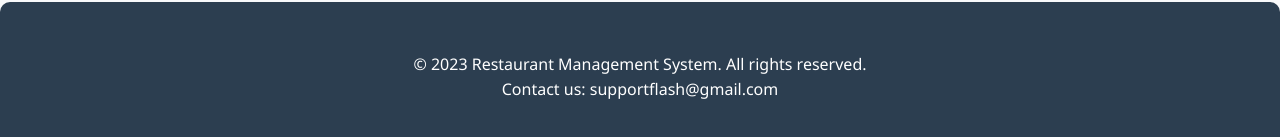
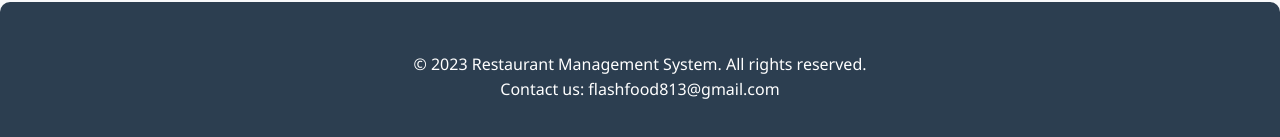
Before and after one commit to sreekarpv-9353/restaurant-subscription-app, a React (Create React App) app: page / in a window 1280 px wide. Shown: the part 1312-1449 px from the top of the page. Built offline with nearby package versions, Linux system fonts and the light colour scheme.

Commit message:
update
update

```diff
--- a/src/App.js
+++ b/src/App.js
@@ -84,7 +84,7 @@ function App() {
                 <p>Please reach out to our customer support team to complete your annual subscription.</p>
                 <div className="support-contact">
                   <strong>Customer Support:</strong>
-                  <div className="phone-number">supportflash@gmail.com</div>
+                  <div className="phone-number">flashfood813@gmail.com</div>
                 </div>
                 <button
                   className="btn btn-secondary"
@@ -101,7 +101,7 @@ function App() {
       <footer>
         <div className="container">
           <p>&copy; 2023 Restaurant Management System. All rights reserved.</p>
-          <p>Contact us: supportflash@gmail.com</p>
+          <p>Contact us: flashfood813@gmail.com</p>
         </div>
       </footer>
     </div>
```
